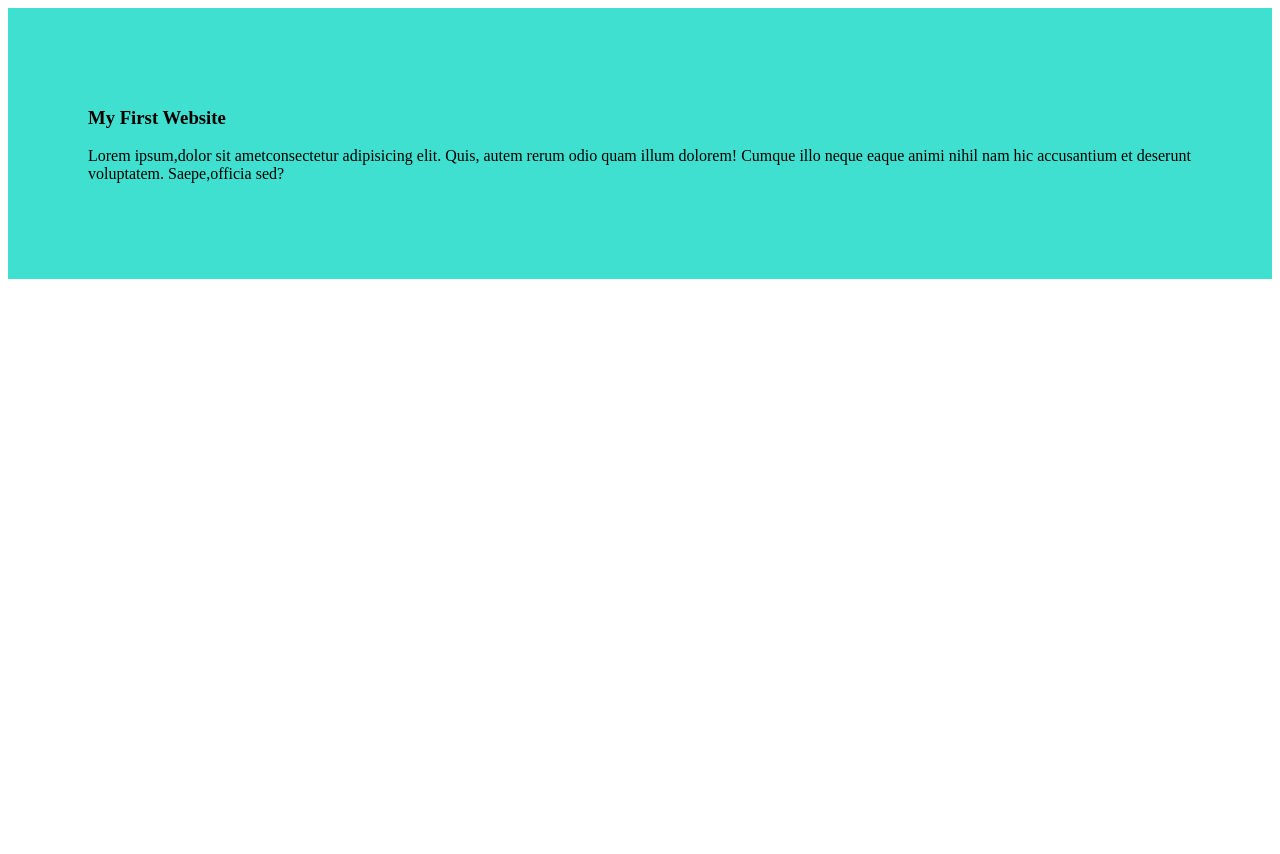
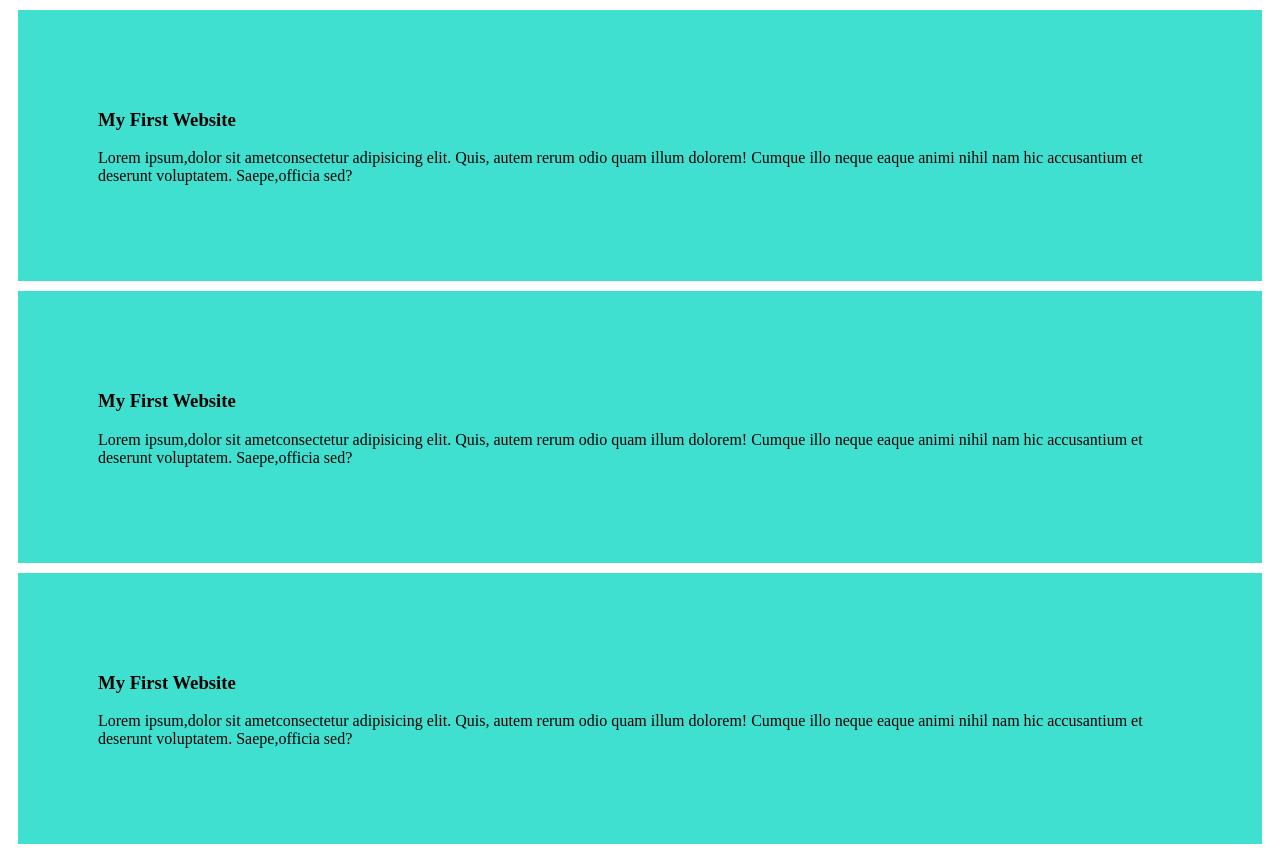
Before and after one commit to nuzatimorium/My-Simple-Website, a plain HTML site: page index.html in a window 1280 px wide. Before the commit the page ends 800 px from the top, so only its background shows below. Drawn offline with Linux system fonts and the light colour scheme.

Commit message:
added the second and the third blog

```diff
--- a/index.html
+++ b/index.html
@@ -6,6 +6,7 @@
     <title>My Simple Webasite</title>
     <link rel ="stylesheet" href="styles/blog.css">
 </head>
+<body>
 <div>
 <h3>My First Website</h3>
 <p>Lorem ipsum,dolor sit ametconsectetur adipisicing elit.
@@ -14,7 +15,22 @@
 
 
 </div>
-<body>
 
+<div>
+<h3>My First Website</h3>
+<p>Lorem ipsum,dolor sit ametconsectetur adipisicing elit.
+     Quis, autem rerum odio quam illum dolorem! Cumque illo neque eaque animi
+     nihil nam hic accusantium et deserunt voluptatem. Saepe,officia sed?</p>
+
+
+</div>
+<div>
+<h3>My First Website</h3>
+<p>Lorem ipsum,dolor sit ametconsectetur adipisicing elit.
+     Quis, autem rerum odio quam illum dolorem! Cumque illo neque eaque animi
+     nihil nam hic accusantium et deserunt voluptatem. Saepe,officia sed?</p>
+
+
+</div>
 </body>
 </html>
--- a/styles/blog.css
+++ b/styles/blog.css
@@ -1,4 +1,5 @@
 div{
     background-color:turquoise;
     padding:80px;
+    margin:10px;
 }
```
